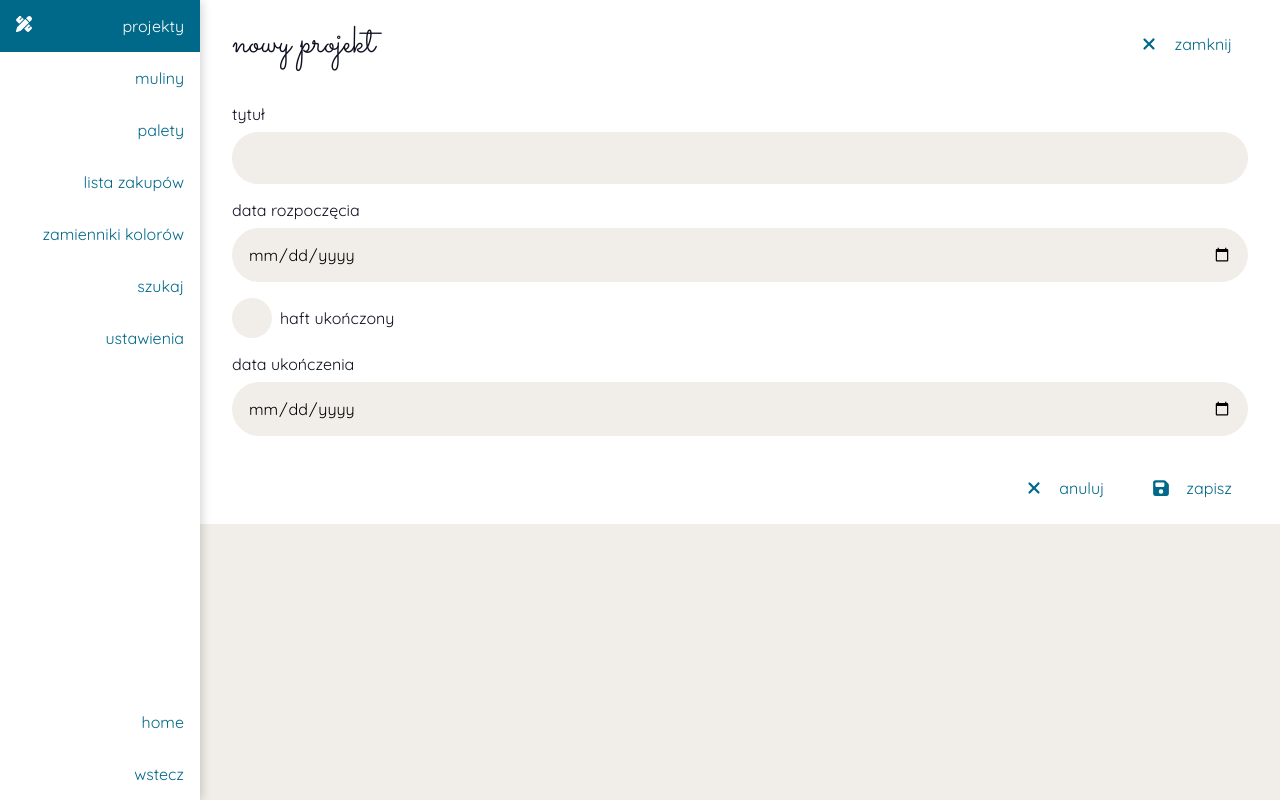
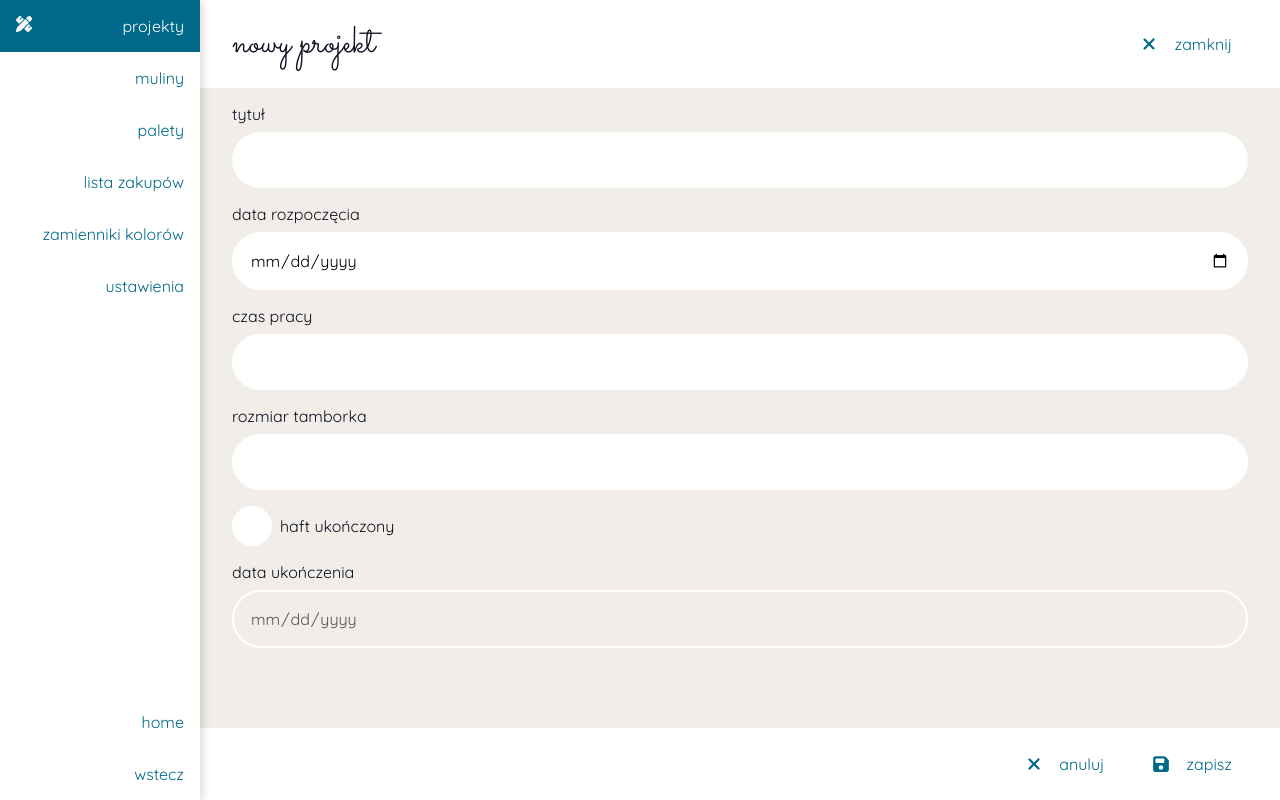
Before and after one commit to edworczak/embroiderers-essential, a React (Vite) app: page /new-project in a window 1280 px wide. Built offline with nearby package versions, Linux system fonts and the light colour scheme.

Commit message:
Updated new project dialog

```diff
--- a/src/app/app.styled.jsx
+++ b/src/app/app.styled.jsx
@@ -8,6 +8,9 @@ export const AppWrapper = styled.div`
 
 export const Content = styled.div`
 	box-sizing: border-box;
+	display: flex;
+	flex-direction: column;
+	min-height: 100vh;
 	padding-left: 200px;
 	width: 100%;
 
--- a/src/components/_common/input/input.jsx
+++ b/src/components/_common/input/input.jsx
@@ -1,30 +1,28 @@
 import { faCheck } from "@fortawesome/free-solid-svg-icons";
 import { FontAwesomeIcon } from "@fortawesome/react-fontawesome";
 import PropTypes from "prop-types";
-import { useState } from "react";
 
 import { theme } from "../../../shared-styles/theme.styled";
 import { CheckboxStyled, InputLabelStyled, InputStyled, InputWrapperStyled } from "./input.styled";
 
-const Input = ({ label, id, type = "text" }) => {
+const Input = ({ label, id, type = "text", setState, disabled, minDate, maxDate }) => {
 	const isCheckbox = type === "checkbox";
-	// eslint-disable-next-line no-unused-vars
-	const [value, setValue] = useState("");
 
 	const onChange = (e) => {
 		let newValue;
+
 		if (isCheckbox) {
 			newValue = e.target.checked;
 		} else {
 			newValue = e.target.value;
 		}
 
-		setValue(newValue);
+		setState(newValue);
 	};
 
 	return (
 		<InputWrapperStyled $checkbox={isCheckbox}>
-			<InputStyled name={id} type={type} onChange={onChange} />
+			<InputStyled name={id} type={type} onChange={onChange} disabled={disabled} min={minDate} max={maxDate} />
 			{isCheckbox && (
 				<CheckboxStyled>
 					<FontAwesomeIcon icon={faCheck} color={theme.colours.CTA} />
@@ -39,6 +37,10 @@ Input.propTypes = {
 	label: PropTypes.string.isRequired,
 	id: PropTypes.string.isRequired,
 	type: PropTypes.string,
+	setState: PropTypes.func,
+	disabled: PropTypes.bool,
+	minDate: PropTypes.string,
+	maxDate: PropTypes.string,
 };
 
 export default Input;
--- a/src/components/_common/input/input.styled.jsx
+++ b/src/components/_common/input/input.styled.jsx
@@ -16,7 +16,7 @@ export const InputLabelStyled = styled.label`
 
 export const CheckboxStyled = styled.div`
 	align-items: center;
-	background: ${theme.palette.darkBackground};
+	background: ${theme.palette.lightBackground};
 	border-radius: 50vh;
 	display: flex;
 	height: 40px;
@@ -31,24 +31,35 @@ export const CheckboxStyled = styled.div`
 `;
 
 export const InputStyled = styled.input`
-	background: ${theme.palette.darkBackground};
-	border: 0;
+	background-color: ${theme.palette.lightBackground};
+	border: 2px solid ${theme.palette.lightBackground};
 	border-radius: 50vh;
 	min-height: 40px;
 	padding: ${theme.sizes.spacings.default};
+	transition: background-color 300ms ease-in-out;
+
+	&:disabled {
+		background-color: ${theme.palette.darkBackground};
+	}
+
+	&:focus,
+	&:active {
+		outline-color: ${theme.palette.CTA};
+
+		& + div {
+			outline-color: ${theme.palette.CTA};
+		}
+	}
 
 	&[type="checkbox"] {
 		height: 100%;
 		opacity: 0;
 		position: absolute;
 		width: 100%;
+		z-index: 1;
 
 		&:checked + div svg {
 			opacity: 1;
 		}
 	}
-
-	&:hover {
-		box-shadow: ${theme.decorations.shadow};
-	}
 `;
--- a/src/components/_common/layout/layout.styled.jsx
+++ b/src/components/_common/layout/layout.styled.jsx
@@ -54,6 +54,8 @@ export const RowStyled = styled(RowBaseStyled)`
 	${(props) => (props.$contentInRow ? "align-items: center" : "")};
 	flex-direction: ${(props) => (props.$contentInRow ? "row" : "column")};
 	${(props) => (props.$contentCentered ? "justify-content: center" : "")};
+	${(props) => (props.$contentToEnd ? "justify-content: flex-end" : "")};
+	${(props) => (props.$contentToEnd ? "margin-top: auto" : "")};
 	flex-wrap: wrap;
 `;
 
--- a/src/components/_common/layout/row.jsx
+++ b/src/components/_common/layout/row.jsx
@@ -2,9 +2,14 @@ import PropTypes from "prop-types";
 
 import { RowStyled } from "./layout.styled";
 
-const Row = ({ children, lightBackground, contentInRow, contentCentered }) => {
+const Row = ({ children, lightBackground, contentInRow, contentCentered, contentToEnd }) => {
 	return (
-		<RowStyled $lightBackground={lightBackground} $contentInRow={contentInRow} $contentCentered={contentCentered}>
+		<RowStyled
+			$lightBackground={lightBackground}
+			$contentInRow={contentInRow}
+			$contentCentered={contentCentered}
+			$contentToEnd={contentToEnd}
+		>
 			{children}
 		</RowStyled>
 	);
--- a/src/components/project-button/project-button.jsx
+++ b/src/components/project-button/project-button.jsx
@@ -20,8 +20,10 @@ const ProjectButton = ({ project }) => {
 				</ProjectTitleWrapper>
 			</CardContent>
 			<CardCTAsWrapperStyled>
-				<IconButton icon={faPencil} text={"edytuj"} iconOnly={true} />
-				{!project.finished && <IconButton icon={faClockRotateLeft} text={"zacznij sesję"} iconOnly={true} />}
+				<IconButton icon={faPencil} label={"edytuj"} iconOnly={true} onClick={"#"} />
+				{!project.finished && (
+					<IconButton icon={faClockRotateLeft} label={"zacznij sesję"} iconOnly={true} onClick={"#"} />
+				)}
 			</CardCTAsWrapperStyled>
 		</Card>
 	);
--- a/src/data/navigationLinks.jsx
+++ b/src/data/navigationLinks.jsx
@@ -6,7 +6,6 @@ import {
 	faHouse,
 	faPalette,
 	faPenRuler,
-	faSearch,
 	faSwatchbook,
 } from "@fortawesome/free-solid-svg-icons";
 
@@ -45,12 +44,6 @@ const navigationLinks = {
 			icon: faSwatchbook,
 		},
 		{
-			id: "main-navigation-search-button",
-			link: `/search`,
-			label: pl.search.navigationLink,
-			icon: faSearch,
-		},
-		{
 			id: "main-navigation-settings-button",
 			link: `/settings`,
 			label: pl.settings.navigationLink,
--- a/src/routes/home.jsx
+++ b/src/routes/home.jsx
@@ -1,7 +1,8 @@
 import { useSelector } from "react-redux";
 
 import Counter from "../components/_common/counter/counter";
-import { HeadingPrimaryStyled, HeadingSecondaryStyled, RowStyled } from "../components/_common/layout/layout.styled";
+import Heading from "../components/_common/layout/heading";
+import { HeadingPrimaryStyled } from "../components/_common/layout/layout.styled";
 import Row from "../components/_common/layout/row";
 import ProjectsList from "../components/projects-list/projects-list";
 import pl from "../data/pl";
@@ -21,10 +22,10 @@ const Home = () => {
 				<Counter counterNumber={finishedProjectsCount} text={pl.projects.finishedProjects} />
 				<Counter counterNumber={shoppingCount} text={pl.shoppingList.title} />
 			</Row>
-			<RowStyled>
-				<HeadingSecondaryStyled>{pl.projects.openProjects}</HeadingSecondaryStyled>
+			<Row>
+				<Heading title={pl.projects.openProjects} secondary={true} />
 				<ProjectsList isOpenProjects={true} />
-			</RowStyled>
+			</Row>
 		</>
 	);
 };
--- a/src/routes/new-project.jsx
+++ b/src/routes/new-project.jsx
@@ -1,27 +1,45 @@
 import { faFloppyDisk, faXmark } from "@fortawesome/free-solid-svg-icons";
+import { useState } from "react";
 
 import IconButton from "../components/_common/icon-button/icon-button";
 import Input from "../components/_common/input/input";
-import { HeadingRowStyled, RowContentRightStyled, RowStyled } from "../components/_common/layout/layout.styled";
+import Heading from "../components/_common/layout/heading";
+import Row from "../components/_common/layout/row";
 import pl from "../data/pl";
 
 const NewProjectPage = () => {
+	const [title, setTitle] = useState("");
+	const [startDate, setStartDate] = useState("");
+	const [time, setTime] = useState("");
+	const [finished, setFinished] = useState(false);
+	const [finishDate, setFinishDate] = useState("");
+	const [hoop, setHoop] = useState("");
+
+	const todayDate = new Date().toISOString().split("T")[0];
+
 	return (
 		<>
-			<HeadingRowStyled $useFlex={true} $justify={"space-between"} $align={"center"}>
-				<h1>{pl.projects.add}</h1>
-				<IconButton icon={faXmark} label={"zamknij"} onClick={"/projects"} />
-			</HeadingRowStyled>
-			<RowStyled $lightBackground={true}>
-				<Input label={"tytuł"} id={"title"} type={"text"} />
-				<Input label={"data rozpoczęcia"} id={"start-date"} type={"date"} />
-				<Input label={"haft ukończony"} id={"finished"} type={"checkbox"} />
-				<Input label={"data ukończenia"} id={"finishDate"} type={"date"} />
-			</RowStyled>
-			<RowContentRightStyled $lightBackground={true}>
+			<Heading title={pl.projects.add} CTA={{ label: "zamknij", icon: faXmark, onClick: "/projects" }} />
+			<Row>
+				<Input label={"tytuł"} id={"title"} type={"text"} setState={setTitle} />
+				<Input label={"data rozpoczęcia"} id={"start-date"} type={"date"} setState={setStartDate} maxDate={todayDate} />
+				<Input label={"czas pracy"} id={"time"} type={"text"} setState={setTime} />
+				<Input label={"rozmiar tamborka"} id={"hoop"} type={"text"} setState={setHoop} />
+				<Input label={"haft ukończony"} id={"finished"} type={"checkbox"} setState={setFinished} />
+				<Input
+					label={"data ukończenia"}
+					id={"finishDate"}
+					type={"date"}
+					setState={setFinishDate}
+					disabled={!finished}
+					minDate={startDate}
+					maxDate={todayDate}
+				/>
+			</Row>
+			<Row lightBackground={true} contentToEnd={true} contentInRow={true}>
 				<IconButton icon={faXmark} label={"anuluj"} onClick={"/projects"} />
 				<IconButton icon={faFloppyDisk} label={"zapisz"} onClick={"/projects"} />
-			</RowContentRightStyled>
+			</Row>
 		</>
 	);
 };
--- a/src/routes/projects.jsx
+++ b/src/routes/projects.jsx
@@ -2,10 +2,8 @@ import { faPlus } from "@fortawesome/free-solid-svg-icons";
 import { useSelector } from "react-redux";
 
 import Counter from "../components/_common/counter/counter";
-import IconButton from "../components/_common/icon-button/icon-button";
+import Heading from "../components/_common/layout/heading";
 import {
-	HeadingPrimaryStyled,
-	HeadingRowStyled,
 	HeadingSecondaryStyled,
 	RowContentCenteredStyled,
 	RowStyled,
@@ -19,10 +17,7 @@ const ProjectsPage = () => {
 
 	return (
 		<>
-			<HeadingRowStyled>
-				<HeadingPrimaryStyled>{pl.projects.title}</HeadingPrimaryStyled>
-				<IconButton icon={faPlus} text={"nowy projekt"} onClick={"/new-project"} />
-			</HeadingRowStyled>
+			<Heading title={pl.projects.title} CTA={{ label: "nowy projekt", icon: faPlus, onClick: "/new-project" }} />
 			<RowStyled>
 				<HeadingSecondaryStyled>{pl.projects.openProjects}</HeadingSecondaryStyled>
 				<ProjectsList isOpenProjects={true} />
--- a/src/routes/substitutes.jsx
+++ b/src/routes/substitutes.jsx
@@ -1,4 +1,7 @@
-import { HeadingPrimaryStyled, HeadingRowStyled, RowStyled } from "../components/_common/layout/layout.styled";
+import { faSearch } from "@fortawesome/free-solid-svg-icons";
+
+import Heading from "../components/_common/layout/heading";
+import { RowStyled } from "../components/_common/layout/layout.styled";
 import Colour from "../components/colour/colour";
 import List from "../components/list/list";
 import colours from "../data/colours";
@@ -7,9 +10,7 @@ import pl from "../data/pl";
 const SubstitutesPage = () => {
 	return (
 		<>
-			<HeadingRowStyled>
-				<HeadingPrimaryStyled>{pl.substitutes.title}</HeadingPrimaryStyled>
-			</HeadingRowStyled>
+			<Heading title={pl.substitutes.title} CTA={{ label: "szukaj", icon: faSearch, onClick: "/search" }} />
 			<RowStyled>
 				<List maxColumns={2}>
 					{colours.map((colour) => {
```
